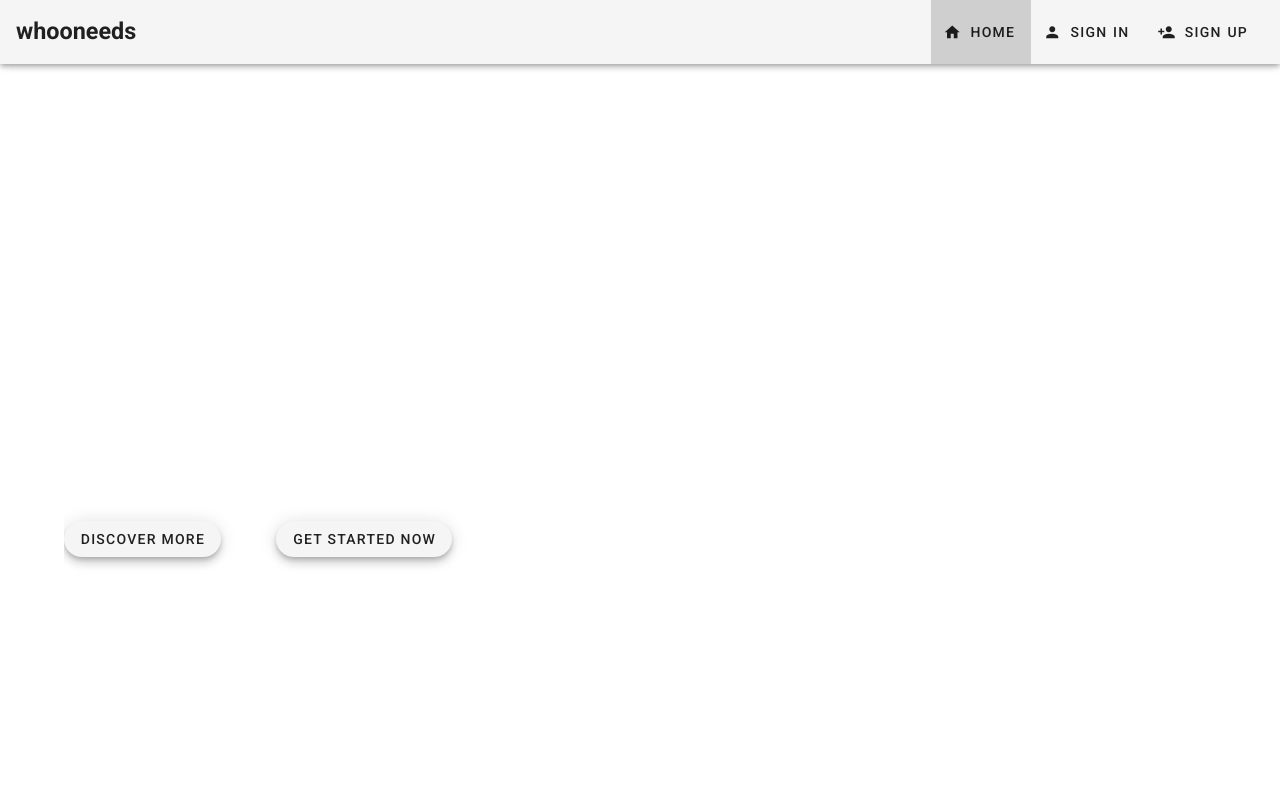
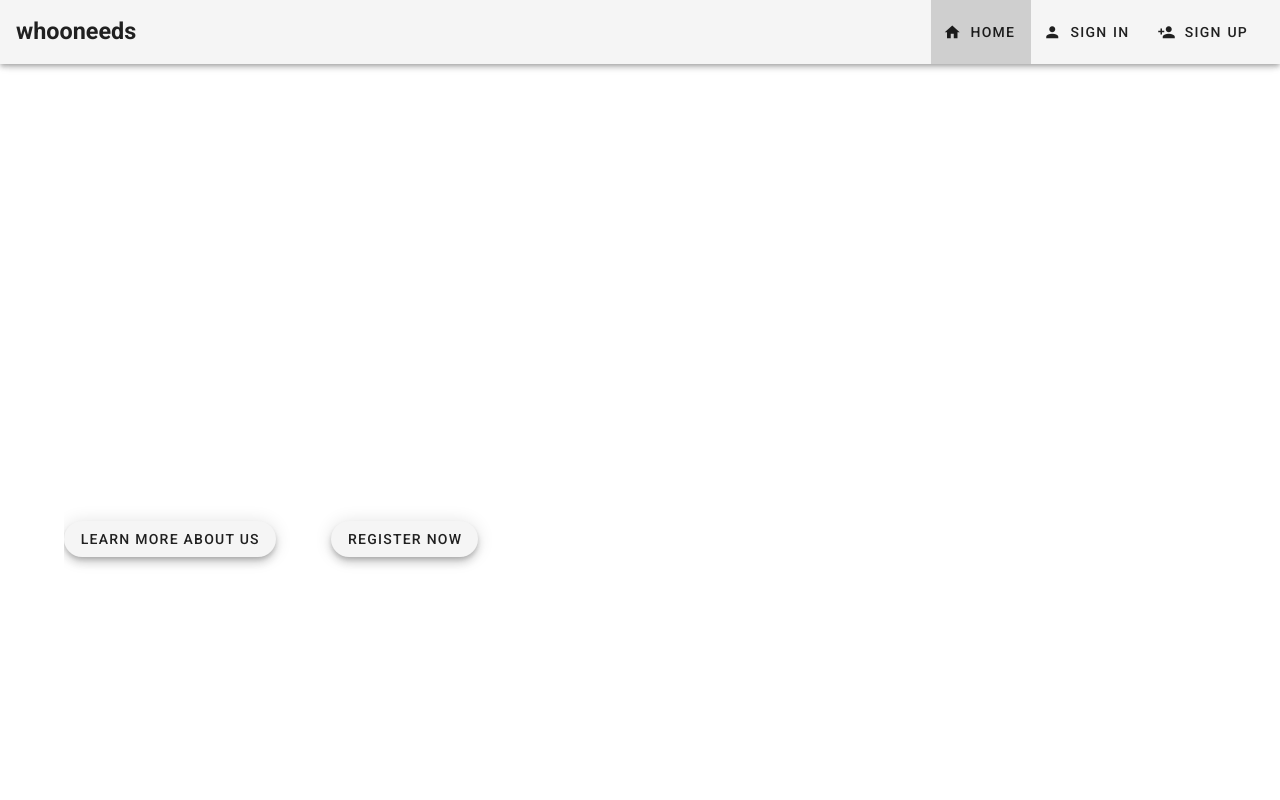
Before and after one commit to jdsee/whoneeds, a Nuxt app in the folder whoneeds-app/: page / in a window 1280 px wide. Shown: the top 800 px of the page. Built offline with nearby package versions, Linux system fonts and the light colour scheme.

Commit message:
button adjustment

```diff
--- a/whoneeds-app/layouts/default.vue
+++ b/whoneeds-app/layouts/default.vue
@@ -14,7 +14,7 @@
 import TheFooter from '@/layouts/partials/TheFooter.vue'
 import TheNavigation from '@/layouts/partials/TheNavigation.vue'
 export default {
-  components: { TheFooter, TheNavigation }
+  components: { TheFooter, TheNavigation}
 }
 </script>
 
--- a/whoneeds-app/layouts/partials/TheFooter.vue
+++ b/whoneeds-app/layouts/partials/TheFooter.vue
@@ -20,7 +20,6 @@
               {{ twitter.icon }}
             </v-icon>
           </v-btn>
-
         </div>
       </v-col>
 
--- a/whoneeds-app/pages/index.vue
+++ b/whoneeds-app/pages/index.vue
@@ -10,13 +10,13 @@
       <div :class="$vuetify.breakpoint.smAndDown ? 'flex-column align-start' : 'align-center'" class="d-flex flex-wrap">
 
         <v-btn elevation="6" rounded>
-          Discover More
+          Learn more about us
         </v-btn>
 
         <span class="white--text font-weight-bold ml-6 mr-4 my-4">or</span>
 
         <v-btn elevation="6" rounded>
-          Get Started Now
+          Register now
         </v-btn>
 
       </div>
```
Also changed, not shown: whoneeds-app/pages/impressum.vue (added).
